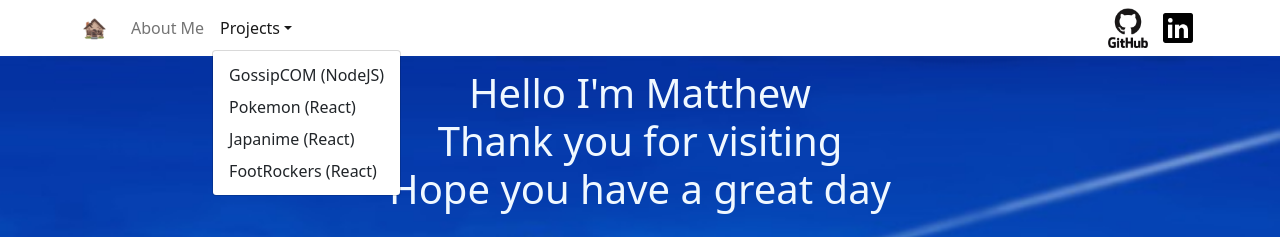
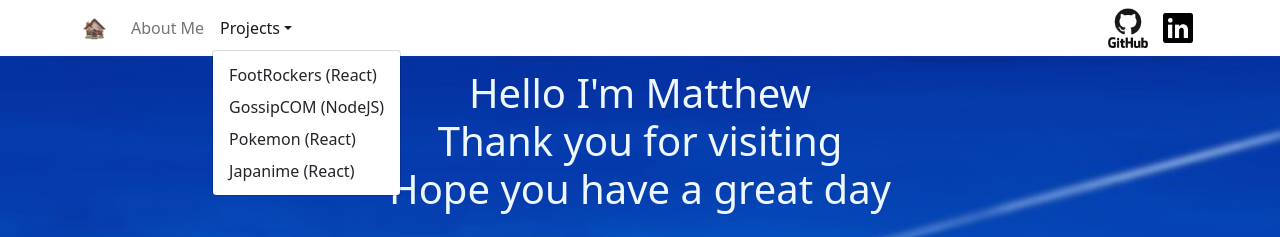
Before and after one commit to rongjuni/Prt_React_MainPortfolio_Page, a React (Create React App) app: page / in a window 1280 px wide. Both pictures are taken after a click on the button "Projects". Shown: the top 237 px of the page. Built offline with nearby package versions, Linux system fonts and the light colour scheme.

Commit message:
foot rocker added

```diff
--- a/src/Port_Views/Navbar.jsx
+++ b/src/Port_Views/Navbar.jsx
@@ -28,6 +28,10 @@ const NavbarComp = () => {
             </Nav.Link>
 
             <NavDropdown title="Projects" id="basic-nav-dropdown">
+              <NavDropdown.Item href="https://foot-rockers.vercel.app/">
+                FootRockers (React)
+              </NavDropdown.Item>
+
               <NavDropdown.Item
                 target="_blank"
                 href="https://deploygossip.ue.r.appspot.com"
@@ -56,10 +60,6 @@ const NavbarComp = () => {
                 Memory Game (React)
               </NavDropdown.Item> */}
 
-              <NavDropdown.Item href="https://foot-rockers.vercel.app/">
-                FootRockers (React)
-              </NavDropdown.Item>
-
               {/* <NavDropdown.Item as={Link} to="/wip">
                 Nuel Express (Coming Soon)
               </NavDropdown.Item> */}
```
